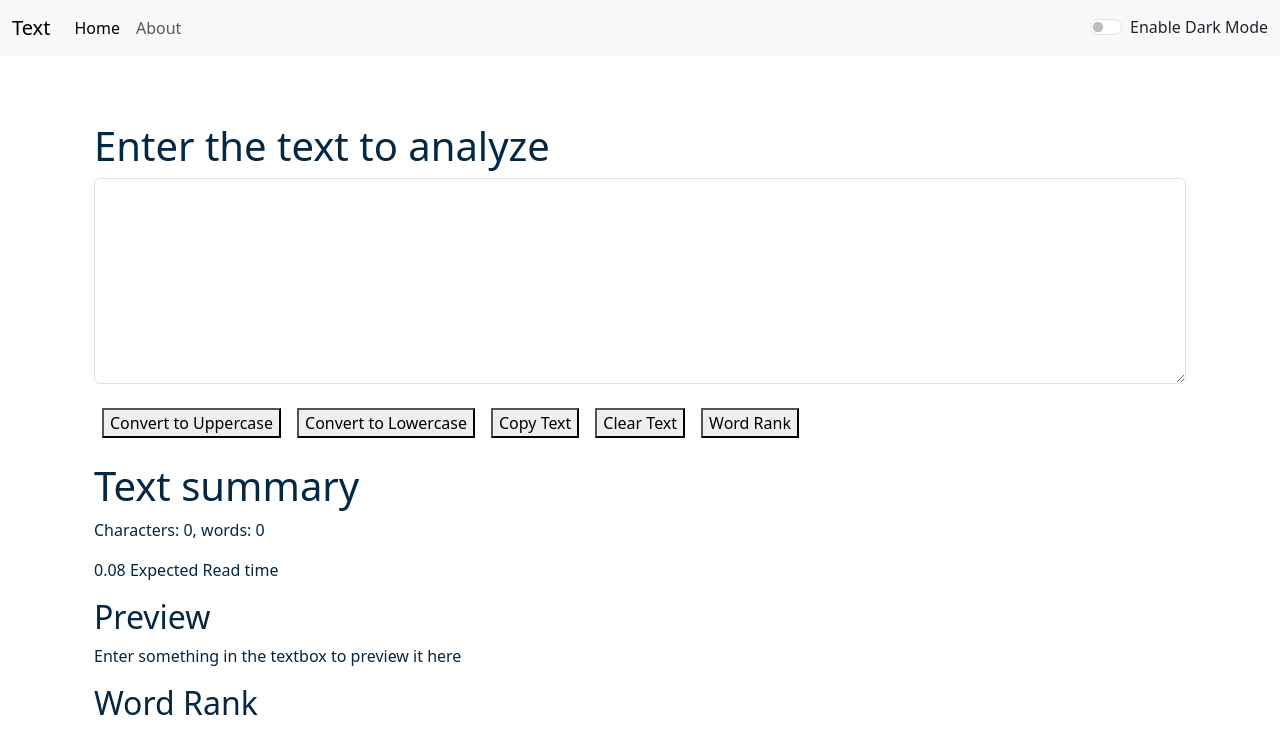
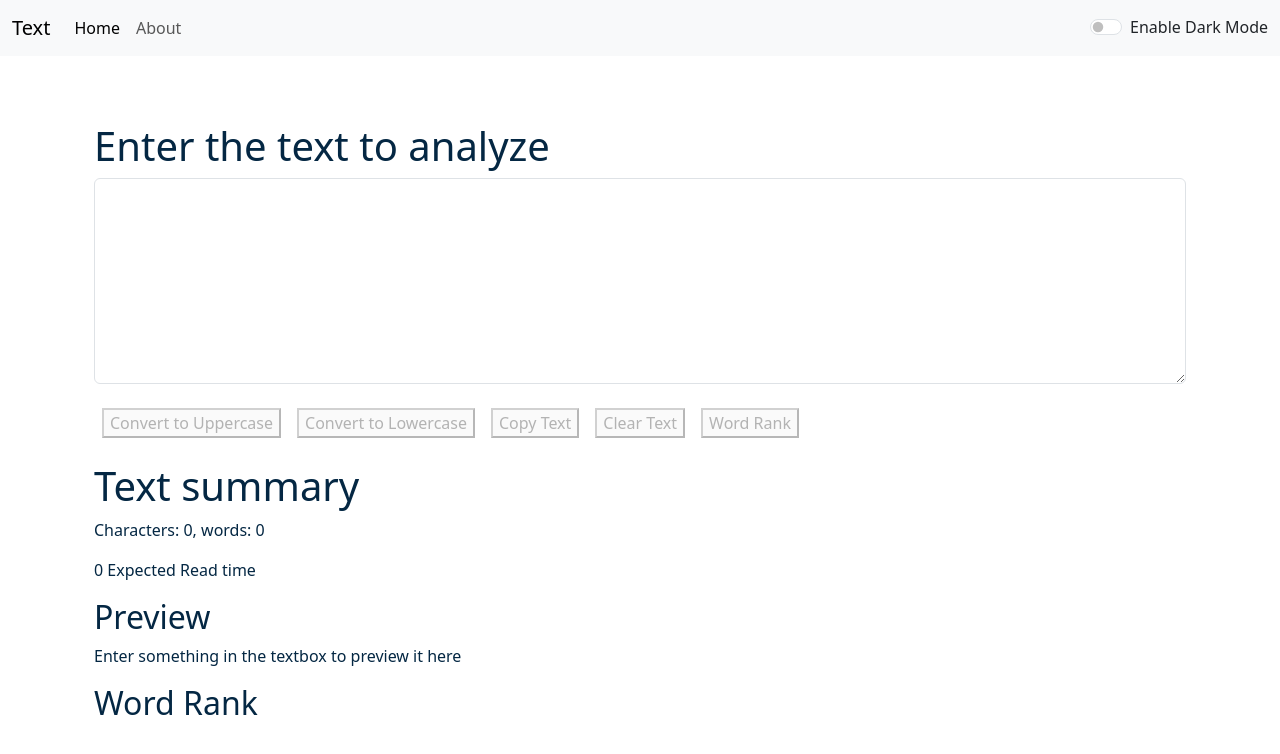
Before and after one commit to siddharthbaleja7/Text, a React (Create React App) app: page / in a window 1280 px wide. Shown: the top 754 px of the page. Built offline with nearby package versions, Linux system fonts and the light colour scheme.

Commit message:
Fix some more issues in the UI

```diff
--- a/src/components/TextForm.js
+++ b/src/components/TextForm.js
@@ -20,9 +20,10 @@ export default function TextForm(props){
         var text = document.getElementById("myBox");
         text.select();
         navigator.clipboard.writeText(text.value);
+        document.getSelection().removeAllRanges(); // it will remove the highlighted text
     }
     const handleClear = () => {
-        setText(' ');
+        setText('');
     }
     const handleOnChange = (event) => {
         console.log('On-Change');
@@ -57,17 +58,17 @@ export default function TextForm(props){
         <div className="mb-3">
         <textarea className="form-control" value={text} onChange={handleOnChange} style={{backgroundColor : props.mode === 'dark' ? 'grey' : 'white',color: props.mode === 'dark' ? 'white' : '#042743'}} id="myBox" rows="8"></textarea>
         </div>
-        <button className='btn-btn-primary mx-2 my-2' onClick={handleUpClick}>Convert to Uppercase</button>
-        <button className='btn-btn-primary mx-2 my-2' onClick={handleDownClick}>Convert to Lowercase</button>
-        <button className='btn-btn-primary mx-2 my-2' onClick={handleCopy}>Copy Text</button>
-        <button className='btn-btn-primary mx-2 my-2' onClick={handleClear}>Clear Text</button>
-        <button className='btn-btn-primary mx-2 my-2' onClick={handleWordRank}>Word Rank</button>
+        <button disabled={text.length === 0} className='btn-btn-primary mx-2 my-2' onClick={handleUpClick}>Convert to Uppercase</button>
+        <button disabled={text.length === 0} className='btn-btn-primary mx-2 my-2' onClick={handleDownClick}>Convert to Lowercase</button>
+        <button disabled={text.length === 0} className='btn-btn-primary mx-2 my-2' onClick={handleCopy}>Copy Text</button>
+        <button disabled={text.length === 0} className='btn-btn-primary mx-2 my-2' onClick={handleClear}>Clear Text</button>
+        <button disabled={text.length === 0} className='btn-btn-primary mx-2 my-2' onClick={handleWordRank}>Word Rank</button>
 
         </div>
         <div className='container my-3' style={{color : props.mode === 'dark' ? 'white' : '#042743'}}>
             <h1>Text summary</h1>
             <p>Characters: {text.length}, words: {text.split(" ").filter((element)=> {return element.length!== 0}).length} </p>
-            <p>{0.08 * text.split(" ").length} Expected Read time</p>
+            <p>{0.08 * text.split(" ").filter((element)=> {return element.length!== 0}).length} Expected Read time</p>
             <h2>Preview</h2>
             <p>{text.length > 0 ? text : 'Enter something in the textbox to preview it here'}</p>
             <h2>Word Rank</h2>
```
